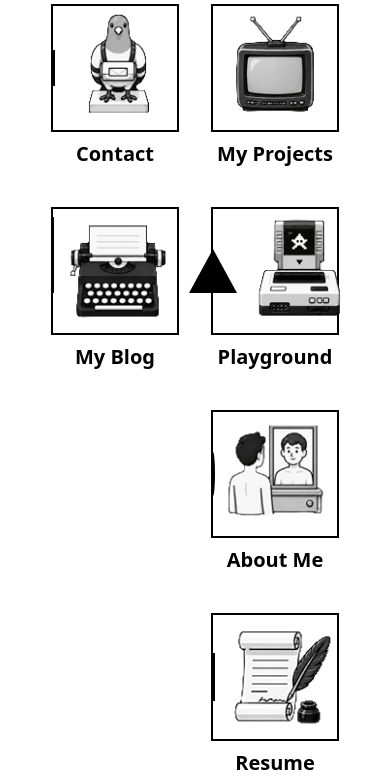
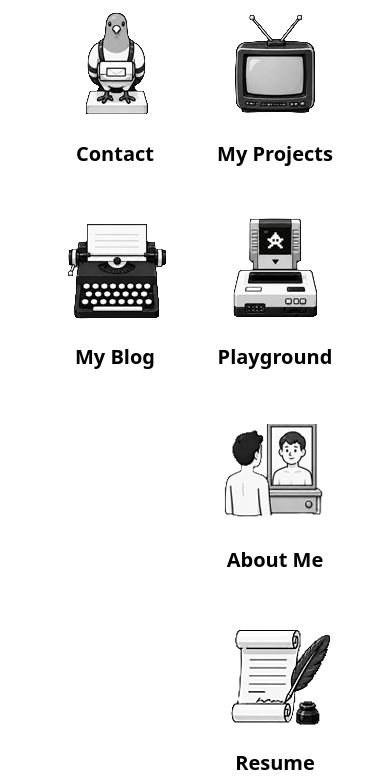
Before and after one commit to LateNightNic/Creative-Portfolio, a website with bundled scripts: page src/index.html in a window 390 px wide. Shown: the part 68-844 px from the top of the page. Built offline with nearby package versions, Linux system fonts and the light colour scheme; a web font is replaced by a local one.

Commit message:
Update desktop.css

```diff
--- a/src/css/desktop.css
+++ b/src/css/desktop.css
@@ -70,7 +70,7 @@
 
 .icon-grid {
   display: grid;
-  grid-template-columns: repeat(2, 7rem);
+  grid-template-columns: repeat(2, 8rem);
   grid-template-rows: repeat(4, auto);
   grid-auto-flow: column;
   direction: rtl;
@@ -88,14 +88,13 @@
   padding: 0.5rem;
   border-radius: 0;
   cursor: pointer;
-  width: 7rem;
+  width: 8rem;
   color: var(--black);
 }
 
 .desktop-icon__graphic {
-  width: 6rem;
-  height: 6rem;
-  border: var(--window-border);
+  width: 8rem;
+  height: 8rem;
   background: var(--white);
   display: flex;
   align-items: center;
@@ -104,68 +103,12 @@
   position: relative;
 }
 
-/* Placeholder geometric mark per icon */
-.desktop-icon[data-app="projects"] .desktop-icon__graphic::before {
-  content: '';
+.desktop-icon__graphic img {
+  width: 100%;
+  height: 100%;
+  object-fit: contain;
   display: block;
-  width: 2rem;
-  height: 2rem;
-  background: var(--black);
-  box-shadow: 0.75rem 0.75rem 0 var(--black);
-  position: relative;
-  top: -0.375rem;
-  left: -0.375rem;
-}
-
-.desktop-icon[data-app="playground"] .desktop-icon__graphic::before {
-  content: '';
-  display: block;
-  width: 0;
-  height: 0;
-  border-left: 1.125rem solid transparent;
-  border-right: 1.125rem solid transparent;
-  border-bottom: 2rem solid var(--black);
-}
-
-.desktop-icon[data-app="about"] .desktop-icon__graphic::before {
-  content: '';
-  display: block;
-  width: 2rem;
-  height: 2rem;
-  border-radius: 50%;
-  border: 2px solid var(--black);
-}
-
-.desktop-icon[data-app="resume"] .desktop-icon__graphic::before {
-  content: '';
-  display: block;
-  width: 1.875rem;
-  height: 2.25rem;
-  border: 2px solid var(--black);
-  box-shadow:
-    inset 0 0.5rem 0 0 var(--black),
-    inset 0 0.9rem 0 0 var(--white);
-}
-
-.desktop-icon[data-app="contact"] .desktop-icon__graphic::before {
-  content: '';
-  display: block;
-  width: 2.25rem;
-  height: 1.75rem;
-  border: 2px solid var(--black);
-  position: relative;
-}
-
-.desktop-icon[data-app="blog"] .desktop-icon__graphic::before {
-  content: '';
-  display: block;
-  width: 2rem;
-  height: 2rem;
-  border-left: 2px solid var(--black);
-  border-bottom: 2px solid var(--black);
-  box-shadow:
-    0 -0.75rem 0 0 var(--black),
-    0 -1.5rem 0 0 var(--black);
+  pointer-events: none;
 }
 
 /* Hover / active states */
@@ -174,19 +117,9 @@
   background: var(--black);
 }
 
-.desktop-icon:hover .desktop-icon__graphic::before,
-.desktop-icon:focus-visible .desktop-icon__graphic::before {
-  border-color: var(--white);
-  background-color: var(--white);
-  box-shadow: none;
+.desktop-icon:hover .desktop-icon__graphic img,
+.desktop-icon:focus-visible .desktop-icon__graphic img {
   filter: invert(1);
-}
-
-/* Triangle icon (playground) needs special invert handling */
-.desktop-icon[data-app="playground"]:hover .desktop-icon__graphic::before,
-.desktop-icon[data-app="playground"]:focus-visible .desktop-icon__graphic::before {
-  border-bottom-color: var(--white);
-  filter: none;
 }
 
 /* Trash icon needs lid box-shadow preserved on hover */
@@ -246,8 +179,7 @@
 }
 
 @media (prefers-reduced-motion: reduce) {
-  .desktop-icon__graphic,
-  .desktop-icon__graphic::before {
+  .desktop-icon__graphic {
     transition: none;
   }
 
@@ -281,44 +213,4 @@
     width: 8rem;
     height: 8rem;
   }
-
-  .desktop-icon[data-app="projects"] .desktop-icon__graphic::before {
-    width: 2.75rem;
-    height: 2.75rem;
-    box-shadow: 1rem 1rem 0 var(--black);
-    top: -0.5rem;
-    left: -0.5rem;
-  }
-
-  .desktop-icon[data-app="playground"] .desktop-icon__graphic::before {
-    border-left-width: 1.5rem;
-    border-right-width: 1.5rem;
-    border-bottom-width: 2.75rem;
-  }
-
-  .desktop-icon[data-app="about"] .desktop-icon__graphic::before {
-    width: 2.75rem;
-    height: 2.75rem;
-  }
-
-  .desktop-icon[data-app="resume"] .desktop-icon__graphic::before {
-    width: 2.5rem;
-    height: 3rem;
-    box-shadow:
-      inset 0 0.65rem 0 0 var(--black),
-      inset 0 1.25rem 0 0 var(--white);
-  }
-
-  .desktop-icon[data-app="contact"] .desktop-icon__graphic::before {
-    width: 3rem;
-    height: 2.25rem;
-  }
-
-  .desktop-icon[data-app="blog"] .desktop-icon__graphic::before {
-    width: 2.75rem;
-    height: 2.75rem;
-    box-shadow:
-      0 -1rem 0 0 var(--black),
-      0 -2rem 0 0 var(--black);
-  }
 }
```
